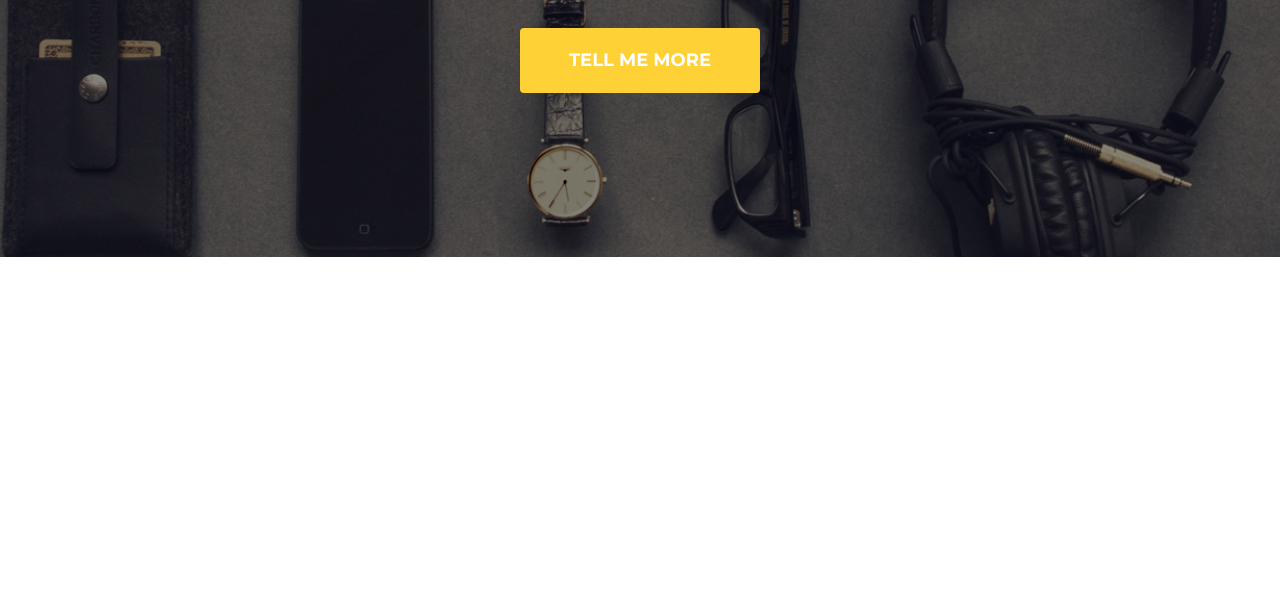
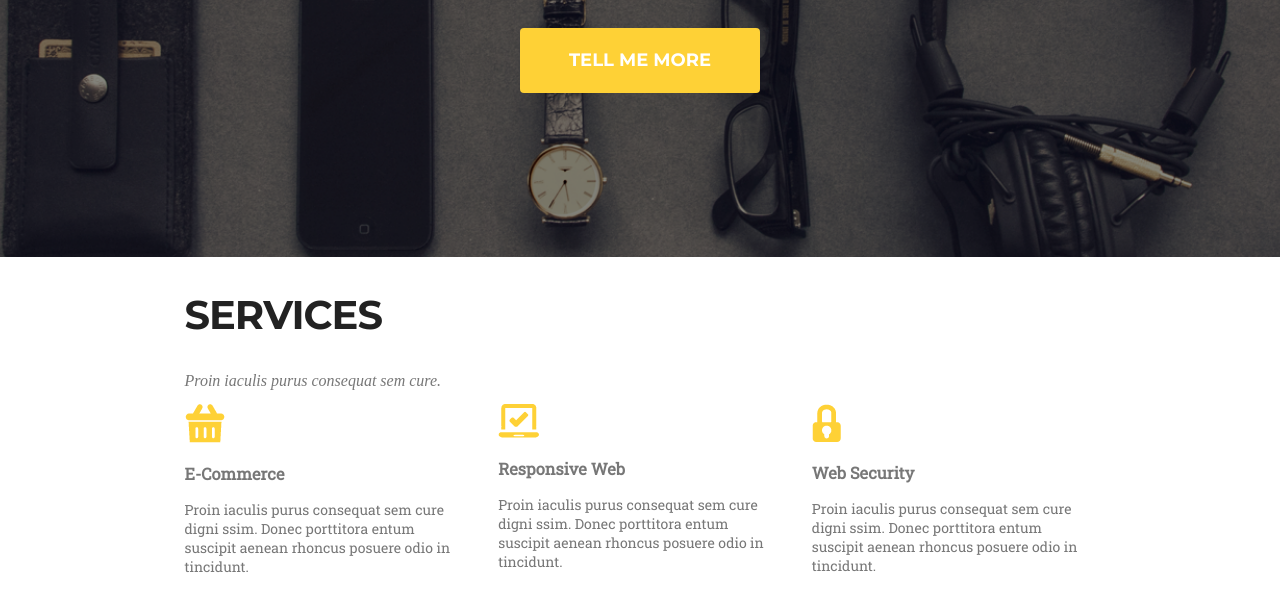
Before and after one commit to doforever/golden, a website: page index.html in a window 1280 px wide. Shown: the part 472-1062 px from the top of the page. Before the commit the page ends 800 px from the top, so only its background shows below. Drawn offline with Linux system fonts and the light colour scheme; a web font is replaced by a local one.

Commit message:
Add services html

```diff
--- a/index.html
+++ b/index.html
@@ -38,5 +38,43 @@
             </div>
         </div>
     </header>
+    <section class="services">
+        <div class="container">
+            <h1>Services</h1>
+            <h2>Proin iaculis purus consequat sem cure. </h2>
+            <div class="row">
+                <div class="col-md-4">
+                    <div class="picture">
+                        <img src="/images/Icon-Basket.png" alt="basket icon">
+                    </div>
+                    <h3>E-Commerce</h3>
+                    <p>Proin iaculis purus consequat sem cure
+                        digni ssim. Donec porttitora entum suscipit
+                        aenean rhoncus posuere odio in tincidunt.
+                    </p>
+                </div>
+                <div class="col-md-4">
+                    <div class="picture">
+                        <img src="/images/Icon-Laptop.png" alt="laptop icon">
+                    </div>
+                    <h3>Responsive Web</h3>
+                    <p>Proin iaculis purus consequat sem cure
+                        digni ssim. Donec porttitora entum suscipit
+                        aenean rhoncus posuere odio in tincidunt.
+                    </p>
+                </div>
+                <div class="col-md-4">
+                    <div class="picture">
+                        <img src="/images/Icon-Locked.png" alt="icon lock">
+                    </div>
+                    <h3>Web Security</h3>
+                    <p>Proin iaculis purus consequat sem cure
+                        digni ssim. Donec porttitora entum suscipit
+                        aenean rhoncus posuere odio in tincidunt.
+                    </p>
+                </div>
+            </div>
+        </div>
+    </section>
 </body>
 </html>
```
Also changed, not shown: images/Icon-Basket.png (added), images/Icon-Laptop.png (added), images/Icon-Locked.png (added).
